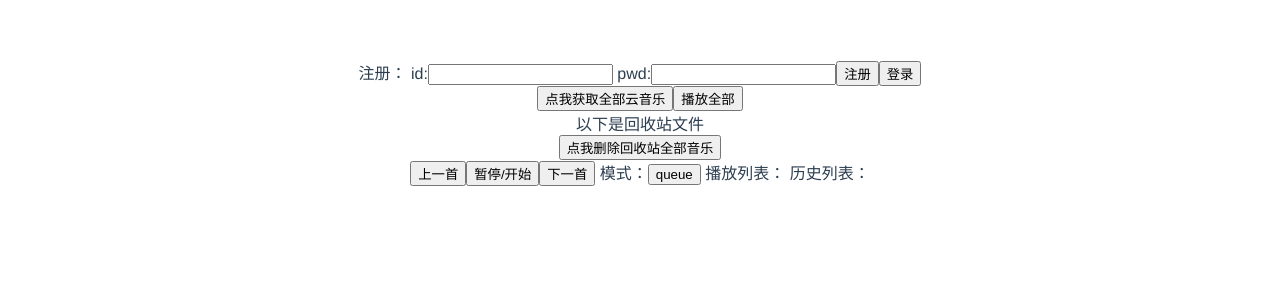
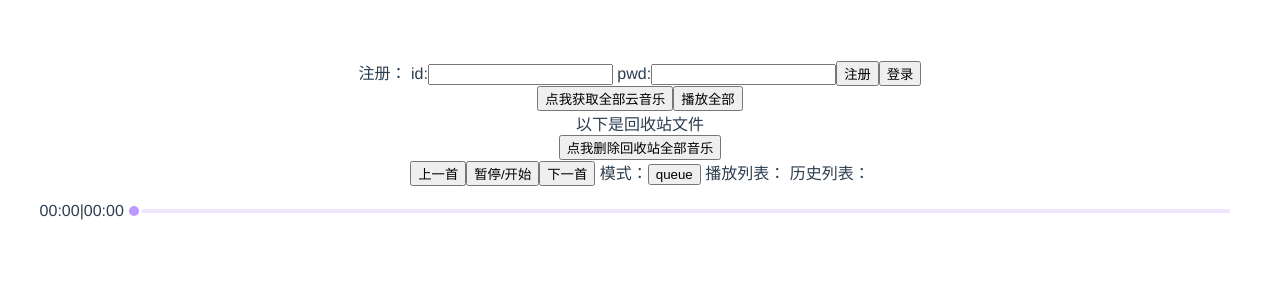
Before and after one commit to colorthoro/MagicMusc, a Vue app in the folder client/magic_v/: page / in a window 1280 px wide. Shown: the top 300 px of the page. Built offline with nearby package versions, Linux system fonts and the light colour scheme; what vue-cookies would draw is missing.

Commit message:
播放控件 进度条

```diff
--- a/client/magic_v/src/components/PlayBar.vue
+++ b/client/magic_v/src/components/PlayBar.vue
@@ -26,6 +26,26 @@
       <div v-for="hi of history.recur" :key="hi.file_id">
         {{ hi.name }}
       </div> -->
+      <!-- 进度条 -->
+      <div class="progress-wrapper">
+        <!-- 时间显示 -->
+        <span class="time"
+          >{{ formalTime(currentTime) }}|{{ formalTime(duration) }}</span
+        >
+        <div class="progress-bar-wrapper">
+          <div
+            class="progress-bar"
+            ref="progressBar"
+            @click.capture="progressClick"
+          >
+            <div class="bar-inner">
+              <div class="progress" ref="progress">
+                <div class="progress-btn"></div>
+              </div>
+            </div>
+          </div>
+        </div>
+      </div>
     </div>
   </div>
 </template>
@@ -33,10 +53,13 @@
 <script>
 import { mapState, mapWritableState, mapActions } from "pinia";
 import usePlayingQStore from "../store/playingQ";
+import { formalTime } from "../tools/time";
 
 export default {
   name: "PlayBar",
-  data: () => ({}),
+  data() {
+    return {};
+  },
   computed: {
     ...mapWritableState(usePlayingQStore, ["nowOrder"]),
     ...mapState(usePlayingQStore, [
@@ -46,13 +69,74 @@ export default {
       "historyList",
       "recent",
       "audio",
+      "currentTime",
+      "duration",
     ]),
+    percent: {
+      get() {
+        return (this.duration ? this.currentTime / this.duration : 0) * 100;
+      },
+      set(val) {
+        if (this.audio) this.audio.currentTime = this.duration * val;
+      },
+    },
   },
   methods: {
     ...mapActions(usePlayingQStore, ["play", "del", "onOff", "next", "last"]),
+    formalTime,
+    progressClick(e) {
+      let rect = e.currentTarget.getBoundingClientRect();
+      // 点击事件有可能被子元素触发，那时offsetX就是相对于子元素了，所以不能用。
+      this.percent = Math.max(0, e.clientX - rect.x) / rect.width;
+    },
+  },
+  watch: {
+    percent() {
+      this.$refs.progress.style.width = this.percent + "%";
+    },
   },
 };
 </script>
 
-<style>
+<style lang="scss">
+.progress-wrapper {
+  display: flex;
+  align-items: center;
+  width: 95%;
+  margin: 0px auto;
+  padding: 10px 0;
+  .progress-bar-wrapper {
+    flex: 1;
+    margin: 0 10px;
+    .progress-bar {
+      height: 30px;
+      cursor: pointer;
+      .bar-inner {
+        position: relative;
+        top: 50%;
+        height: 4px;
+        z-index: 1;
+        transform: translate(0, -50%);
+        background: rgba(238, 229, 255, 1);
+        .progress {
+          position: absolute;
+          height: 100%;
+          background-color: #bc99ff;
+          .progress-btn {
+            position: absolute;
+            top: 50%;
+            right: 0;
+            transform: translate(50%, -50%);
+            box-sizing: border-box;
+            width: 16px;
+            height: 16px;
+            border: 3px solid #fff;
+            border-radius: 50%;
+            background: #bc99ff;
+          }
+        }
+      }
+    }
+  }
+}
 </style>
--- a/client/magic_v/src/store/playingQ.js
+++ b/client/magic_v/src/store/playingQ.js
@@ -34,6 +34,8 @@ export default defineStore('playingQ', {
         playOrders: ['queue', 'one', 'random'],
         nowOrder: 0,
         audio: null,
+        currentTime: 0,
+        duration: 0,
     }),
     getters: {
         nowToPlay(state) {
@@ -126,9 +128,18 @@ export default defineStore('playingQ', {
             );
             this.history.recur = [];
         },
+        _initAudio(audio) {
+            audio.addEventListener('ended', () => {
+                if (this.playOrder === 'one') this.audio.play();
+                else this.next();
+            });
+            audio.addEventListener('timeupdate', () => { this.currentTime = this.audio.currentTime.toFixed(0) });
+            audio.addEventListener('loadedmetadata', () => { this.duration = this.audio.duration.toFixed(0) });
+        },
         async _play(songOrSongs) {
             if (!(this.audio instanceof Audio)) {
                 var audio = new Audio();
+                this._initAudio(audio);
                 this.audio = audio;
             } else if (this.audio.src && !this.audio.paused) {
                 this.audio.pause();
@@ -153,16 +164,12 @@ export default defineStore('playingQ', {
         },
         next() {
             if (!this.playingQ.length) return;
-            if (this.playOrder === 'one') { this.play(); return; }
             if (this.history.recur.length) {
                 this.history.normal.push(this.history.recur.pop());
                 this._play(this.recent);
                 return;
             }
-            if (this.playOrder === 'queue') {
-                this.nowIndex++;
-                this.nowIndex %= this.playingQ.length;
-            } else if (this.playOrder === 'random') {
+            if (this.playOrder === 'random') {
                 let limit = 3;
                 do {
                     this.nowIndex = Math.floor(Math.random() * this.playingQ.length);
@@ -171,12 +178,14 @@ export default defineStore('playingQ', {
                         limit-- && this.historyList.find(v => this.nowToPlay.sameWith(v))
                     )
                 );
+            } else {
+                this.nowIndex++;
+                this.nowIndex %= this.playingQ.length;
             }
             this._play();
         },
         last() {
             if (!this.history.normal.length || !this.playingQ.length) return;
-            if (this.playOrder === 'one') { this.play(); return; }
             if (this.history.normal.length === 1) {
                 this._play();
                 return;
--- /dev/null
+++ b/client/magic_v/src/tools/time.js
@@ -0,0 +1,10 @@
+function fixedInt(num, length = 2) {
+    num = num.toFixed(0);
+    return '0'.repeat(Math.max(0, length - num.length)) + num;
+}
+
+export function formalTime(secs) {
+    let mins = parseInt(secs / 60);
+    secs -= mins * 60;
+    return fixedInt(mins) + ':' + fixedInt(secs);
+}
```
